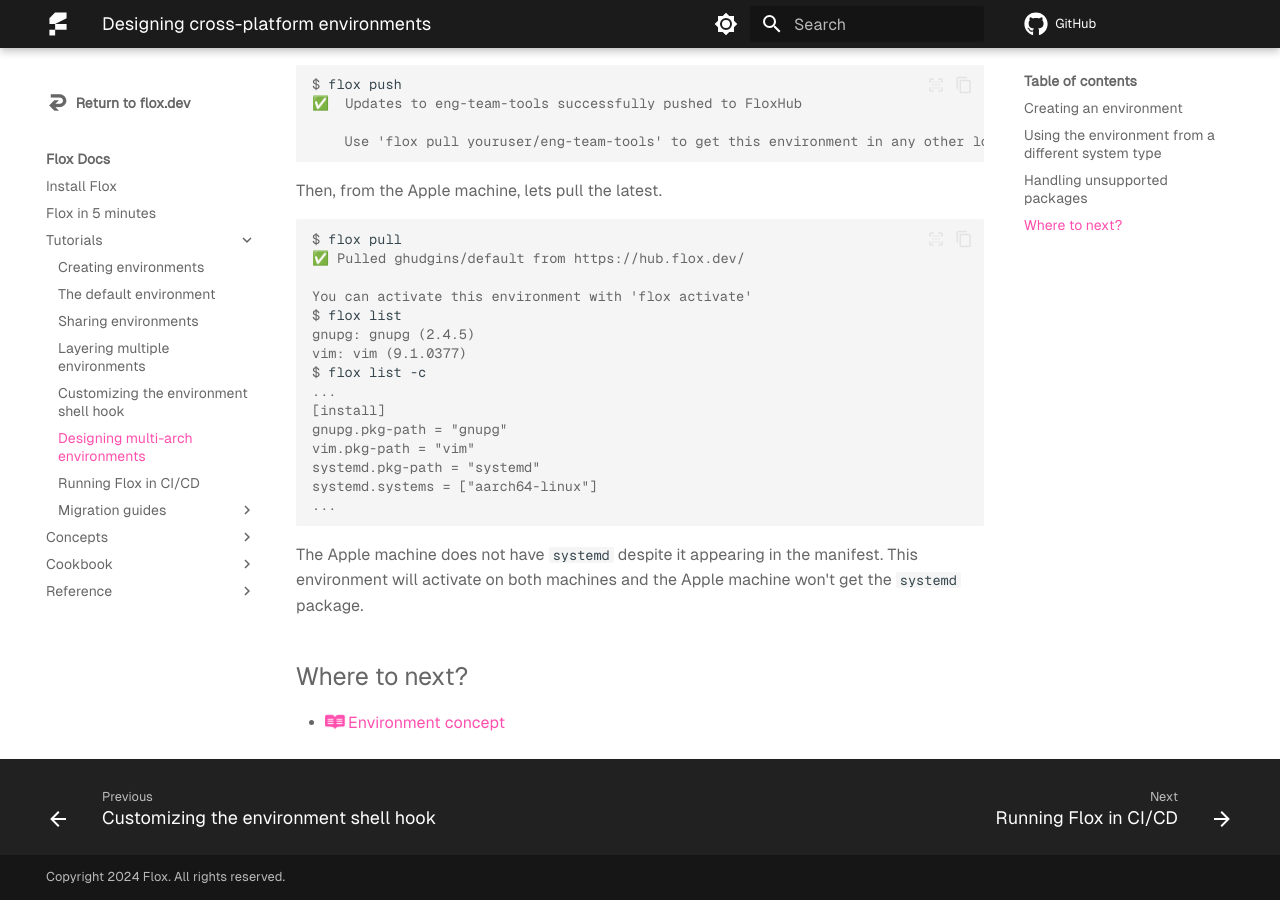
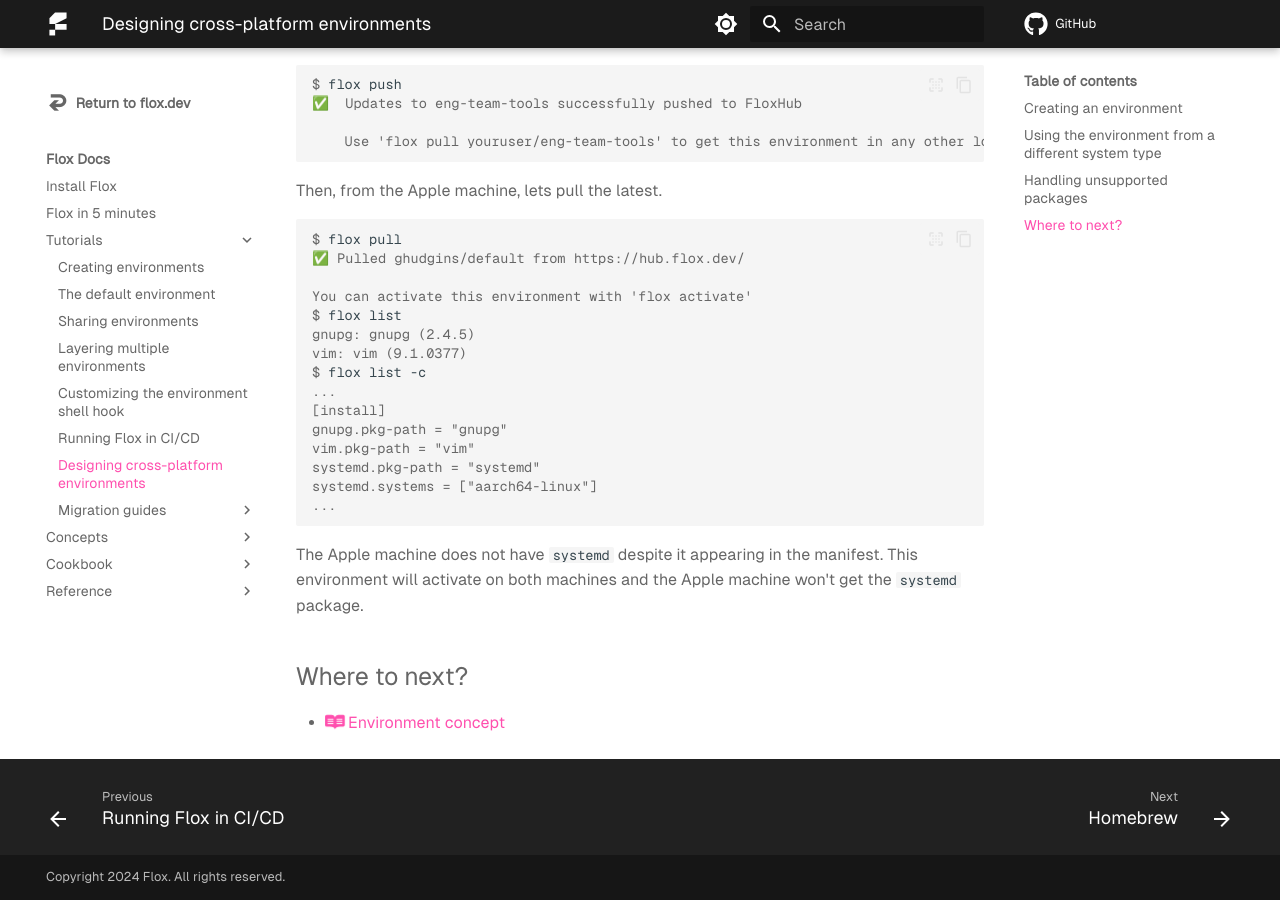
Before and after one commit to flox/floxdocs, an MkDocs documentation site: the page built from docs/tutorials/multi-arch-environments.md, in a window 1280 px wide and 900 px high, scrolled down 2611 px. Built offline with MkDocs 1.6.1 and Material for MkDocs 9.7.7, drawn with Linux system fonts in a browser that asks for light colours; plug-ins that fetch from the network failed and are left out; comment, search, counter and statistics services are not loaded.

Commit message:
chore: rename in sidebar as well

```diff
--- a/mkdocs.yml
+++ b/mkdocs.yml
@@ -40,8 +40,8 @@
     - Sharing environments: tutorials/sharing-environments.md
     - Layering multiple environments: tutorials/layering-multiple-environments.md
     - Customizing the environment shell hook: tutorials/customizing-environments.md
-    - Designing multi-arch environments: tutorials/multi-arch-environments.md
     - Running Flox in CI/CD: tutorials/ci-cd.md
+    - Designing cross-platform environments: tutorials/multi-arch-environments.md
     - Migration guides:
       - ... | flat | tutorials/migrations/*
   - Concepts:
```
